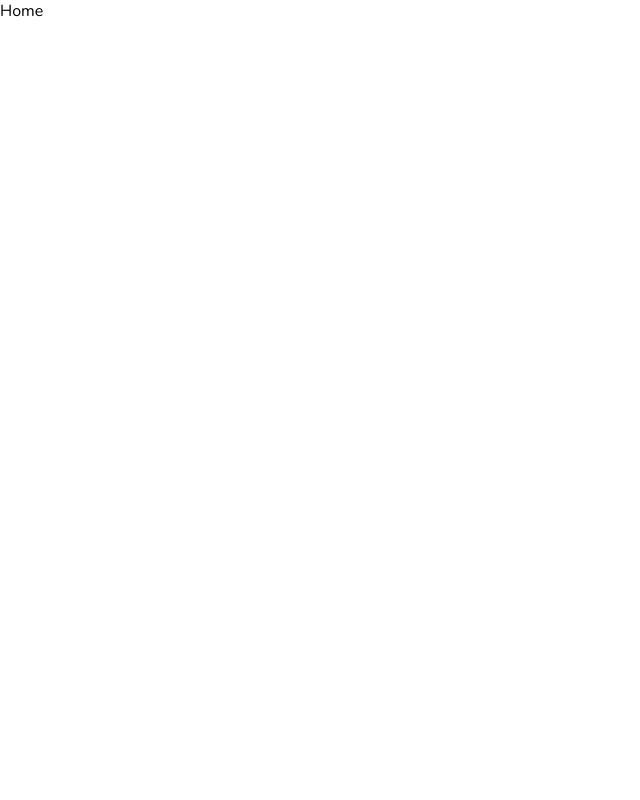
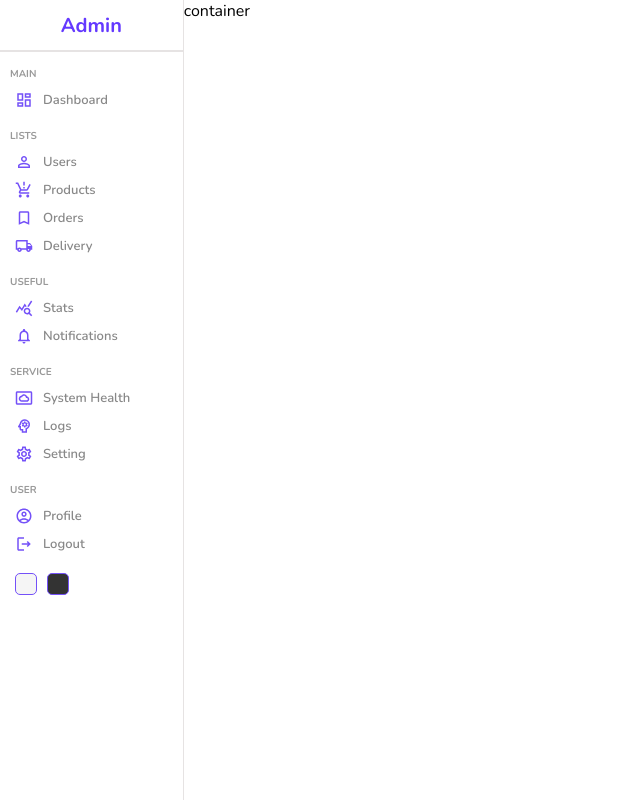
Before and after one commit to erfanmoghadasi/Dashboard, a React (Create React App) app: page / in a window 1280 px wide. Shown: the whole page, without its empty margins (0-640 px from the left). Built offline with nearby package versions, Linux system fonts and the light colour scheme.

Commit message:
crate Sidbar component
install npm MaterialUI for icons

```diff
--- a/package.json
+++ b/package.json
@@ -3,6 +3,10 @@
   "version": "0.1.0",
   "private": true,
   "dependencies": {
+    "@emotion/react": "^11.9.0",
+    "@emotion/styled": "^11.8.1",
+    "@mui/icons-material": "^5.6.2",
+    "@mui/material": "^5.7.0",
     "@testing-library/jest-dom": "^5.16.4",
     "@testing-library/react": "^13.2.0",
     "@testing-library/user-event": "^13.5.0",
--- /dev/null
+++ b/src/components/sidebar/Sidebar.js
@@ -0,0 +1,90 @@
+import React from "react";
+import "./Sidebar.scss";
+
+//MUI icons
+import DashboardOutlinedIcon from "@mui/icons-material/DashboardOutlined";
+import PersonOutlineOutlinedIcon from "@mui/icons-material/PersonOutlineOutlined";
+import ProductionQuantityLimitsOutlinedIcon from "@mui/icons-material/ProductionQuantityLimitsOutlined";
+import BookmarkBorderOutlinedIcon from "@mui/icons-material/BookmarkBorderOutlined";
+import LocalShippingOutlinedIcon from "@mui/icons-material/LocalShippingOutlined";
+import QueryStatsOutlinedIcon from "@mui/icons-material/QueryStatsOutlined";
+import NotificationsNoneOutlinedIcon from "@mui/icons-material/NotificationsNoneOutlined";
+import SettingsSystemDaydreamOutlinedIcon from "@mui/icons-material/SettingsSystemDaydreamOutlined";
+import PsychologyOutlinedIcon from "@mui/icons-material/PsychologyOutlined";
+import SettingsOutlinedIcon from "@mui/icons-material/SettingsOutlined";
+import AccountCircleOutlinedIcon from "@mui/icons-material/AccountCircleOutlined";
+import LogoutOutlinedIcon from "@mui/icons-material/LogoutOutlined";
+
+function Sidebar(props) {
+  return (
+    <div className="sidebar">
+      <div className="top">
+        <span className="logo">Admin</span>
+      </div>
+      <hr />
+      <div className="center">
+        <ul>
+          <p className="title">MAIN</p>
+          <li>
+            <DashboardOutlinedIcon className="icon" />
+            <span>Dashboard</span>
+          </li>
+          <p className="title">LISTS</p>
+          <li>
+            <PersonOutlineOutlinedIcon className="icon" />
+            <span>Users</span>
+          </li>
+          <li>
+            <ProductionQuantityLimitsOutlinedIcon className="icon" />
+            <span>Products</span>
+          </li>
+          <li>
+            <BookmarkBorderOutlinedIcon className="icon" />
+            <span>Orders</span>
+          </li>
+          <li>
+            <LocalShippingOutlinedIcon className="icon" />
+            <span>Delivery</span>
+          </li>
+          <p className="title">USEFUL</p>
+          <li>
+            <QueryStatsOutlinedIcon className="icon" />
+            <span>Stats</span>
+          </li>
+          <li>
+            <NotificationsNoneOutlinedIcon className="icon" />
+            <span>Notifications</span>
+          </li>
+          <p className="title">SERVICE</p>
+          <li>
+            <SettingsSystemDaydreamOutlinedIcon className="icon" />
+            <span>System Health</span>
+          </li>
+          <li>
+            <PsychologyOutlinedIcon className="icon" />
+            <span>Logs</span>
+          </li>
+          <li>
+            <SettingsOutlinedIcon className="icon" />
+            <span>Setting</span>
+          </li>
+          <p className="title">USER</p>
+          <li>
+            <AccountCircleOutlinedIcon className="icon" />
+            <span>Profile</span>
+          </li>
+          <li>
+            <LogoutOutlinedIcon className="icon" />
+            <span>Logout</span>
+          </li>
+        </ul>
+      </div>
+      <div className="bottom">
+          <div className="colorOption"></div>
+          <div className="colorOption"></div>
+      </div>
+    </div>
+  );
+}
+
+export default Sidebar;
--- /dev/null
+++ b/src/components/sidebar/Sidebar.scss
@@ -0,0 +1,82 @@
+.sidebar {
+  flex: 1;
+  min-height: 100vh;
+  border-right: 0.5px solid rgb(230, 227, 227);
+  background-color: white;
+
+  .top {
+    height: 50px;
+    display: flex;
+    align-items: center;
+    justify-content: center;
+  }
+
+  .logo {
+    font-size: 20px;
+    font-weight: bold;
+    color: #6439ff;
+  }
+
+  hr {
+    height: 0;
+    border: 0.5px solid rgb(230, 227, 227);
+  }
+
+  .center {
+    padding-left: 10px;
+
+    ul {
+      .title {
+        font-size: 10px;
+        font-weight: bold;
+        color: #999;
+        margin: 15px 0 5px;
+      }
+
+      li {
+        display: flex;
+        align-items: center;
+        padding: 5px;
+        cursor: pointer;
+
+        &:hover {
+          background: #ece8ff;
+        }
+
+        .icon {
+          font-size: 18px;
+          color: #7451f8;
+        }
+
+        span {
+          font-size: 13px;
+          font-weight: 600;
+          color: #888;
+          margin-left: 10px;
+        }
+      }
+    }
+  }
+
+  .bottom {
+    display: flex;
+    align-items: center;
+    margin: 10px;
+
+    .colorOption {
+      width: 20px;
+      height: 20px;
+      border-radius: 5px;
+      border: 1px solid #7451f8;
+      cursor: pointer;
+      margin: 5px;
+
+      &:nth-child(1) {
+        background: whitesmoke;
+      }
+      &:nth-child(2) {
+        background: #333;
+      }
+    }
+  }
+}
--- a/src/index.scss
+++ b/src/index.scss
@@ -1,4 +1,6 @@
 * {
   margin: 0;
+  padding: 0;
+  list-style: none;
   font-family: 'Nunito', sans-serif;
 }
--- a/src/pages/home/Home.js
+++ b/src/pages/home/Home.js
@@ -1,10 +1,14 @@
 import React from 'react';
 import './Home.scss'
 
+//Components
+import Sidebar from '../../components/sidebar/Sidebar';
+
 function Home(props) {
     return (
-        <div>
-            Home
+        <div className='home'>
+            <Sidebar />
+            <div className="homeContainer">container</div>
         </div>
     );
 }
--- a/src/pages/home/Home.scss
+++ b/src/pages/home/Home.scss
@@ -0,0 +1,7 @@
+.home {
+  display: flex;
+
+  .homeContainer {
+    flex: 6;
+  }
+}
```
Also changed, not shown: src/components/navbar/Nabvar.js (added), src/components/navbar/Navbar.scss (added), 1 other file (tests, documents, lock files or other folders).
